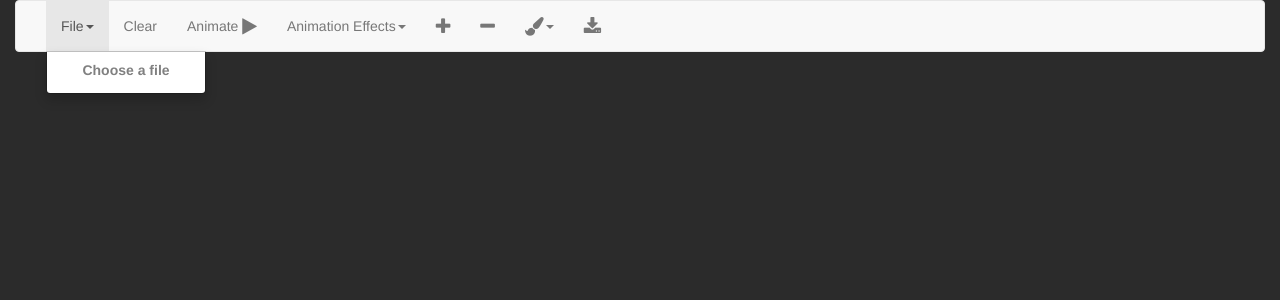
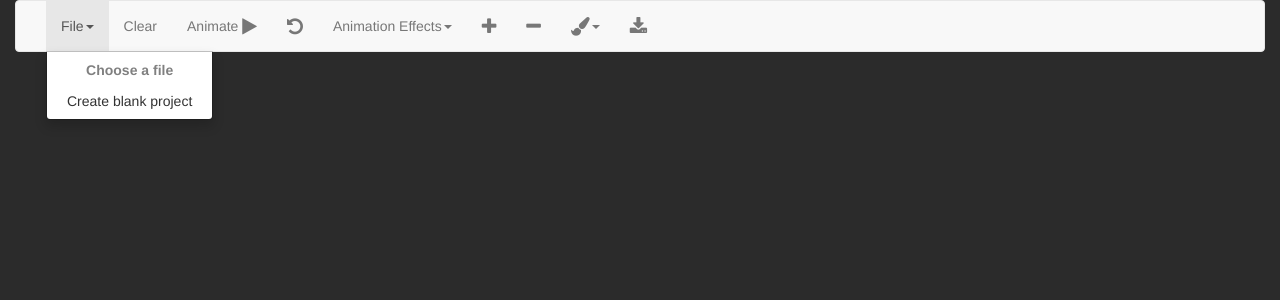
Before and after one commit to Lucytheanimefan/photo-embellish, a Flask app: template templates/layout.html in a window 1280 px wide, after a click on "File". Shown: the top 300 px of the page. Run offline with Flask 2, Linux system fonts and the light colour scheme; the template is opened without the code that fills it, so the values that code supplies are empty; some libraries are stand-ins or nearby versions.

Commit message:
Can create empty project

```diff
--- a/static/css/layout.css
+++ b/static/css/layout.css
@@ -27,7 +27,7 @@ body{
 
 .inputfile:focus + label {
 	outline: 1px dotted #000;
-	outline: -webkit-focus-ring-color auto 5px;
+	/*outline: -webkit-focus-ring-color auto 5px;*/
 }
 
 .input-group-addon {}
--- a/static/js/script.js
+++ b/static/js/script.js
@@ -1,5 +1,5 @@
 var BASE_URL = "https://photo-embellish.herokuapp.com"
-
+var blank_img_size = 400;
 //get uploaded photo
 $("#fileChooser").change(function(e) {
     console.log(e.originalEvent.srcElement.files[0]);
@@ -29,6 +29,18 @@ $("#fileChooser").change(function(e) {
     }
 });
 
+
+
+function createBlankProject() {
+    $("#myImage").remove();
+    var myImage = new Image(blank_img_size, blank_img_size);
+    myImage.src = '/static/img/blank.png';
+    myImage.id = "myImage";
+    var canvas = document.getElementById("myCanvas");
+    canvas.width = blank_img_size;
+    canvas.height = blank_img_size;
+    $(".navbar").after(myImage);
+}
 
 function generateHTML() {
     var header = '<head><meta charset="utf-8"><meta http-equiv="X-UA-Compatible" content="IE=edge"><meta name="viewport" content="width=device-width, initial-scale=1"><title>Photo Embellisher</title><link href="https://fonts.googleapis.com/css?family=Open+Sans" rel="stylesheet"><link rel=stylesheet type=text/css href="https://maxcdn.bootstrapcdn.com/bootstrap/3.3.7/css/bootstrap.min.css"}}"><link rel=stylesheet type=text/css href="style.css" }}"></head>';
@@ -62,7 +74,7 @@ function sendData() {
 
     var allVars = clickXString + clickYString + clickDragString + colorsString + strokeWidthString + opacityString + simultaneousAnimString + used_animationsString;
     getCode("js", allVars, function() {
-        getCode("css", "" ,function() {
+        getCode("css", "", function() {
             downloadZip();
         });
     });
@@ -76,8 +88,8 @@ function getCode(file_type = "js", variables = "", callback = null) {
     $.get(filepath, function(data) {
         console.log(data);
         var code = variables + data;
-        var dat = { };
-        dat[file_type]= code;
+        var dat = {};
+        dat[file_type] = code;
         console.log(dat);
         $.ajax({
             type: 'POST',
--- a/templates/layout.html
+++ b/templates/layout.html
@@ -15,7 +15,6 @@
 </head>
 
 <body>
-
     <body>
         <div class="container-fluid">
             <nav class="navbar navbar-default">
@@ -32,10 +31,16 @@
                                             <label for="fileChooser">Choose a file</label>
                                         </a>
                                     </li>
+                                    <li>
+                                        <a onclick="createBlankProject()">
+                                            Create blank project
+                                        </a>
+                                    </li>
                                 </ul>
                             </li>
                             <li><a onclick="clearCanvas(true)">Clear</a></li>
                             <li><a id="animate">Animate <i class="fa fa-play fa-lg" aria-hidden="true"></i></a></li>
+                            <li><a id="undo"><i class="fa fa-undo fa-lg" aria-hidden="true"></i></a></li>
                             <li class="dropdown"><a href="#" class="dropdown-toggle" data-toggle="dropdown" role="button" aria-haspopup="true" aria-expanded="false">Animation Effects</i><span class="caret"></span></a>
                                 <ul class="dropdown-menu">
                                     <li>
```
Also changed, not shown: static/img/blank.png (added).
